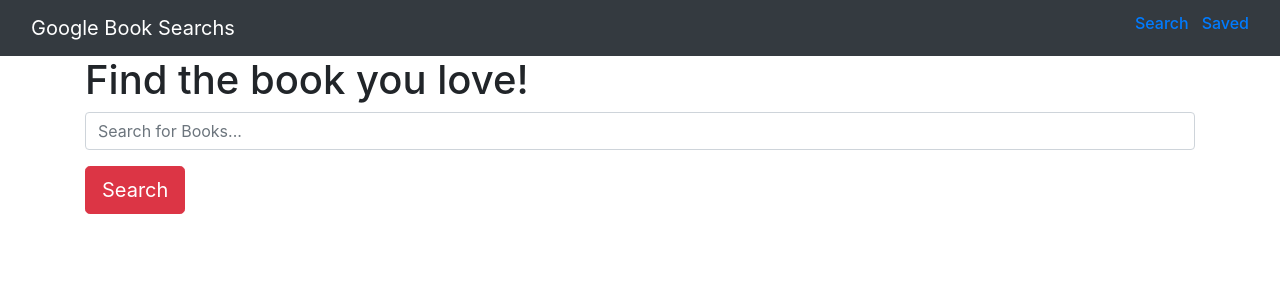
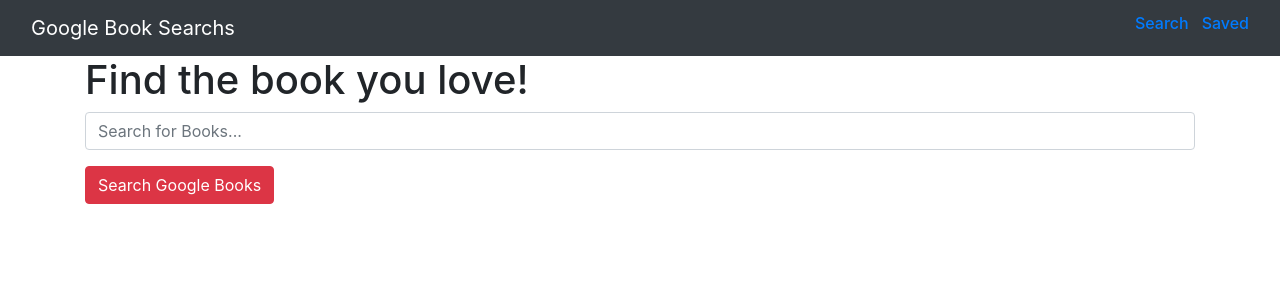
Before and after one commit to Dragontalker/mern-google-books-search, a React (Create React App) app in the folder client/: page / in a window 1280 px wide. Shown: the top 300 px of the page. Built offline with nearby package versions, Linux system fonts and the light colour scheme.

Commit message:
Improved the styles on buttons.

```diff
--- a/client/src/components/Card.js
+++ b/client/src/components/Card.js
@@ -21,8 +21,8 @@ const Card = (props) => {
                     <div className="card-block px-2">
                         <h4 className="card-title mt-2">{props.title}</h4>
                         <p className="card-text">{props.description}</p>
-                        <a href={props.selfLink} className="btn btn-lg btn-primary mb-3">View</a>
-                        <button onClick={handleClick} className="btn btn-lg btn-warning mb-3 ml-3">Add</button>
+                        <a href={props.selfLink} className="btn btn-md btn-primary mb-3">View eBook</a>
+                        <button onClick={handleClick} className="btn btn-md btn-warning mb-3 ml-2">Add to Your Library</button>
                     </div>
                 </div>
             </div>
--- a/client/src/components/Search.js
+++ b/client/src/components/Search.js
@@ -34,7 +34,7 @@ const Search = () => {
                     autoComplete="off"
                     />
                 </div>
-                <button type="submit" className="btn btn-lg btn-danger">Search</button>
+                <button type="submit" className="btn btn-md btn-danger">Search Google Books</button>
                 </form>
             </div>
             <br />
```
